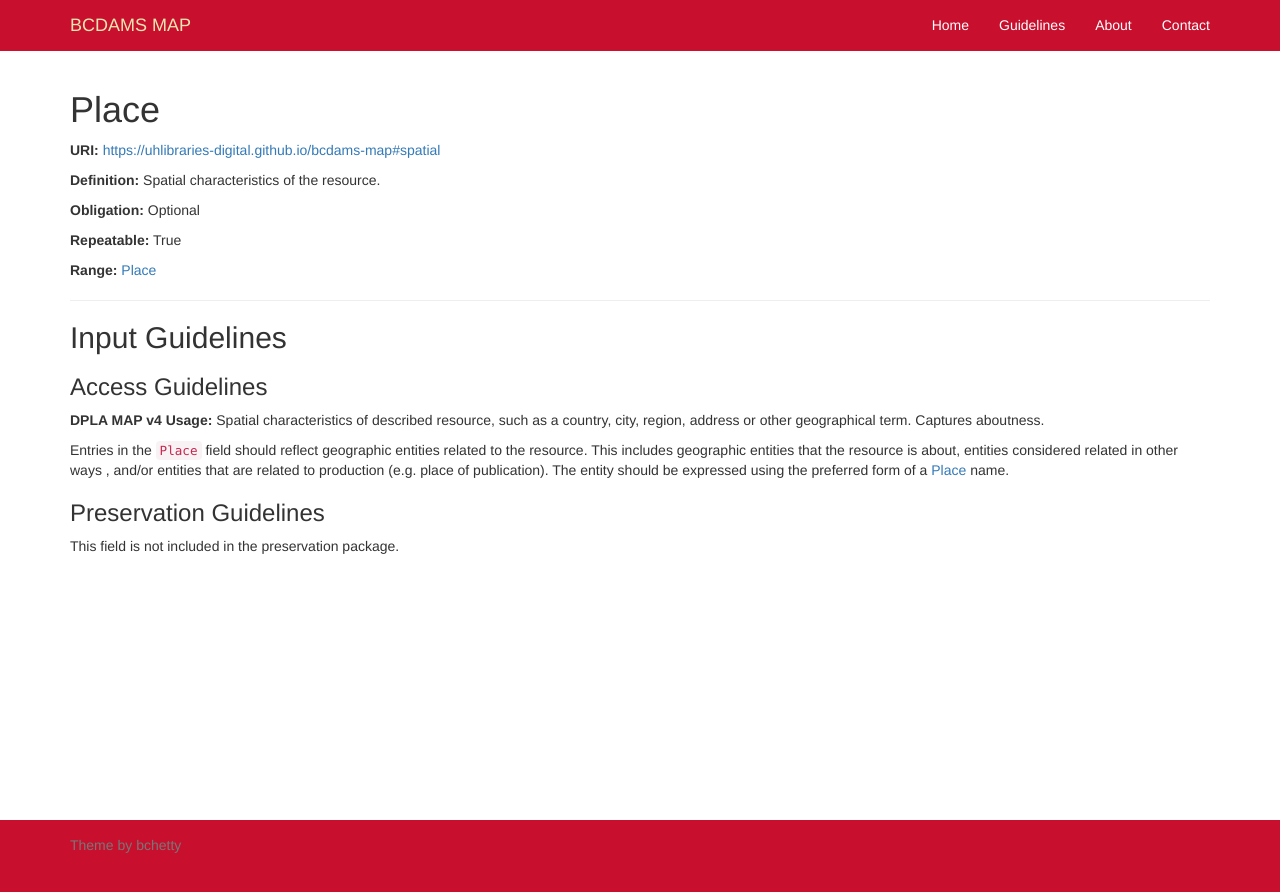
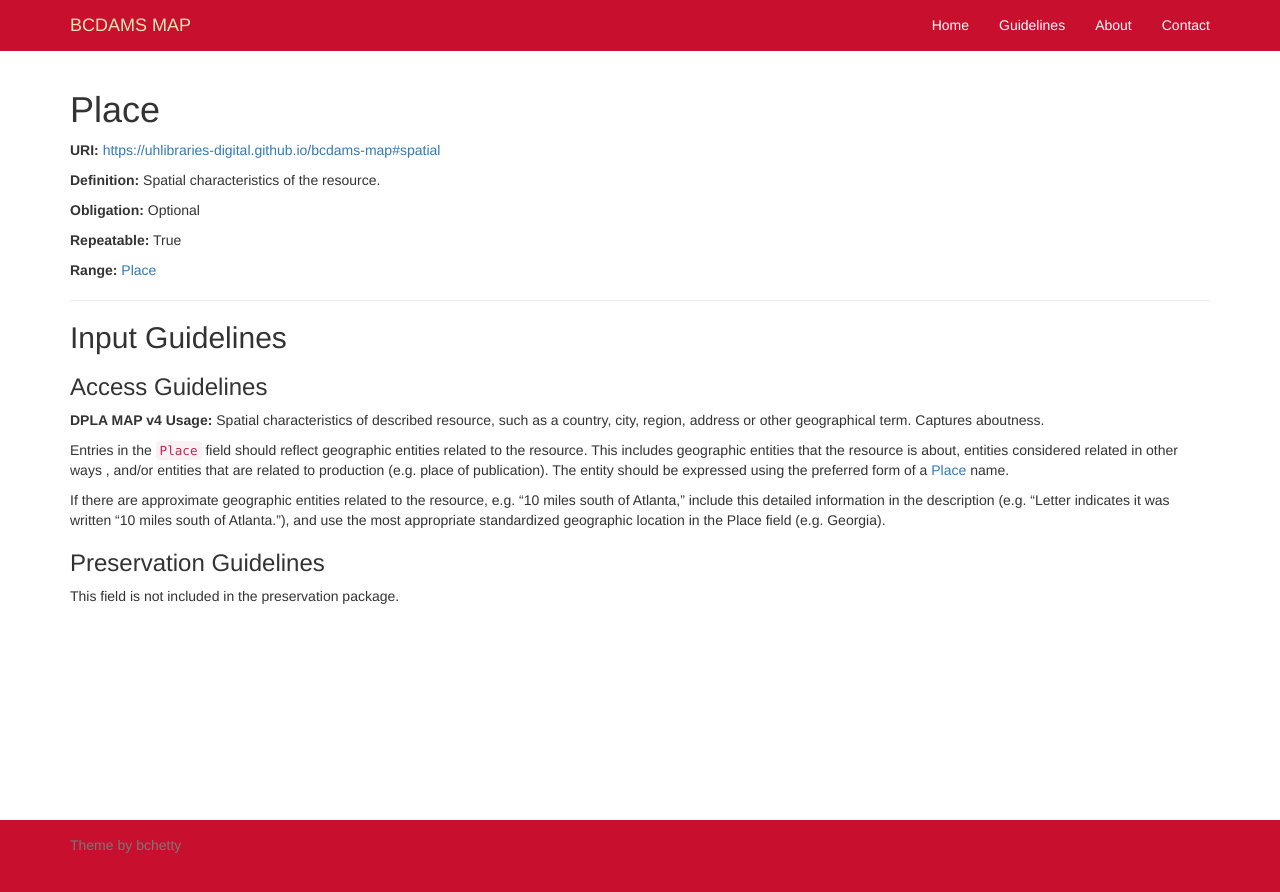
Before and after one commit to uhlibraries-digital/bcdams-map, a Jekyll site: the page built from guidelines/spatial.md, in a window 1280 px wide. Shown: the top 892 px of the page. Built offline with Jekyll 4.4.1, drawn with Linux system fonts in a browser that asks for light colours; nearby versions of some CDN libraries; comment, search, counter and statistics services are not loaded.

Commit message:
Update spatial.md

```diff
--- a/guidelines/spatial.md
+++ b/guidelines/spatial.md
@@ -13,6 +13,8 @@ comments: false
 
 Entries in the `Place` field should reflect geographic entities related to the resource. This includes geographic entities that the resource is about, entities considered related in other ways , and/or entities that are related to production (e.g. place of publication). The entity should be expressed using the preferred form of a [Place](https://id.lib.uh.edu/ark:/84475/au9146r1446) name.
 
+If there are approximate geographic entities related to the resource, e.g. "10 miles south of Atlanta," include this detailed information in the description (e.g. "Letter indicates it was written "10 miles south of Atlanta."), and use the most appropriate standardized geographic location in the Place field (e.g. Georgia).
+
 ### Preservation Guidelines
 
 This field is not included in the preservation package.
```
